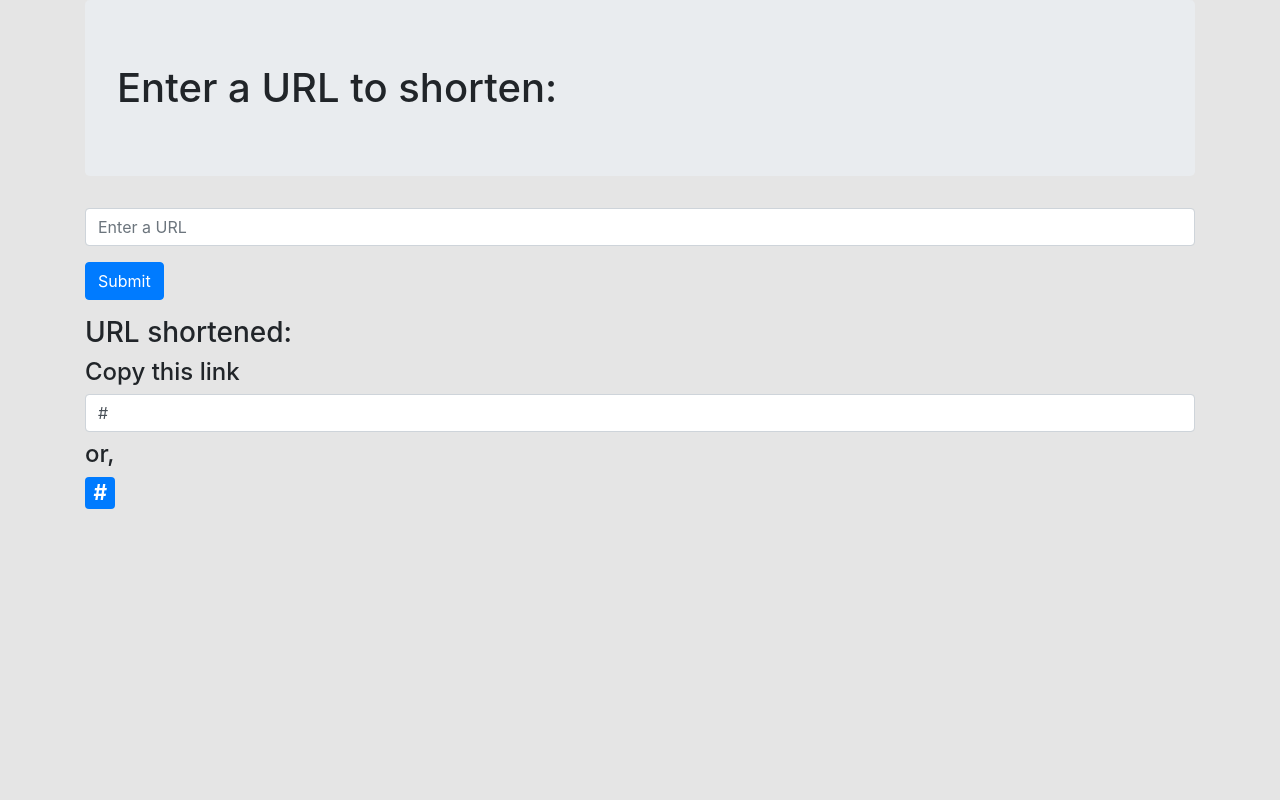
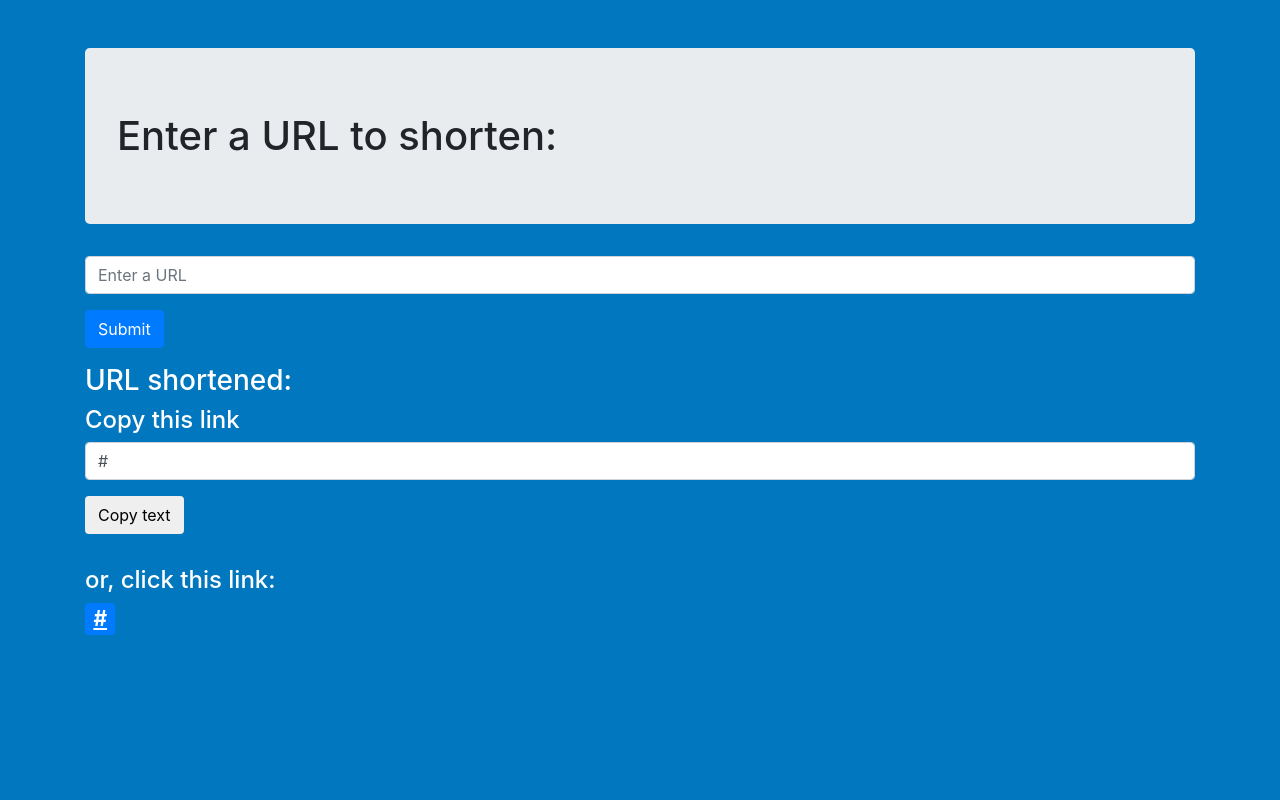
Before and after one commit to sushantdangol/django-url-shortner, a Django app: template urlshort/templates/urlshort/index.html in a window 1280 px wide. Run offline with Django 3.2, Linux system fonts and the light colour scheme; the template is opened without the code that fills it: most values are stand-ins (such as "Sample title", 1, 10 or a date in 2020); some libraries are stand-ins or nearby versions.

Commit message:
Added Copy Button and some minor changes

```diff
--- a/urlshort/templates/urlshort/index.html
+++ b/urlshort/templates/urlshort/index.html
@@ -6,7 +6,7 @@
         <link href="{% static 'bootstrap.min.css' %}" rel="stylesheet" type="text/css">
     </head>
     <body>
-    <div class="container">
+    <div class="container mt-5">
         <h1 class="jumbotron">Enter a URL to shorten:</h1>
         <form method="POST" action="/">
             {% csrf_token %}
@@ -17,17 +17,31 @@
            <h3>URL shortened:</h3>
            <h4>Copy this link</h4>
            <h3>
-            <input type="text" class="form-control" name="url" value="{{ short_url }}">
+            <input type="text" class="form-control" id="url" name="url" value="{{ short_url }}">
+            <button class="btn btn-default mt-3" onclick="myFunction()">Copy text</button>
             </h3>
-            <h4>or,</h4>
-            <h3><a href="{% url 'uurl:short_url' token %}"><span class="badge badge-primary">{{ short_url }}</span></a></h3>
+            <br>
+            <h4>or, click this link:</h4>
+            <h3><a href="{% url 'uurl:short_url' token %}"><span class="badge badge-primary"><u>{{ short_url }}</u></span></a></h3>
 
         {% endif %}
     </div>
     </body>
     <style>
     body{
-        background-color:#e5e5e5;
+        background-color:#0077be;
     }
+
+    h3, h4{
+        color: #fff;
+    }
+
     </style>
+    <script>
+    function myFunction() {
+        var copyText = document.getElementById("url");
+        copyText.select();
+        document.execCommand("copy");
+    }
+    </script>
 </html>
```
Also changed, not shown: urlshort/views.py (+9 -2 lines), db.sqlite3, screenshots.JPG (added).
